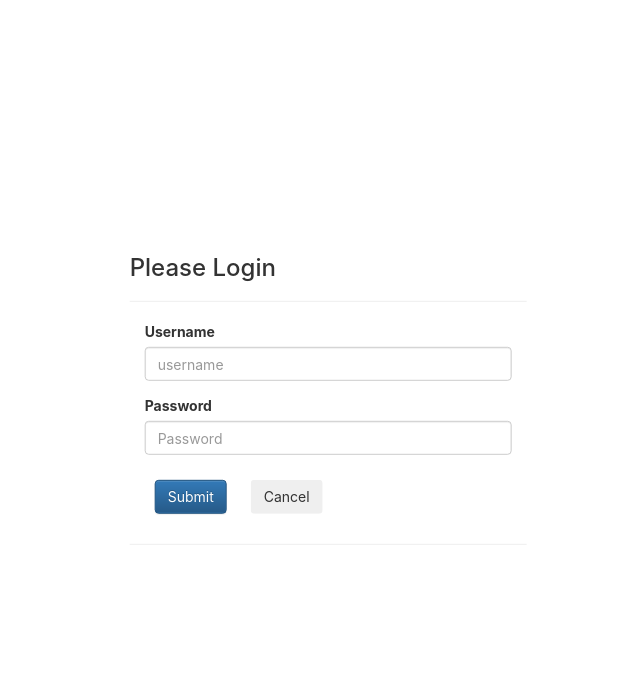
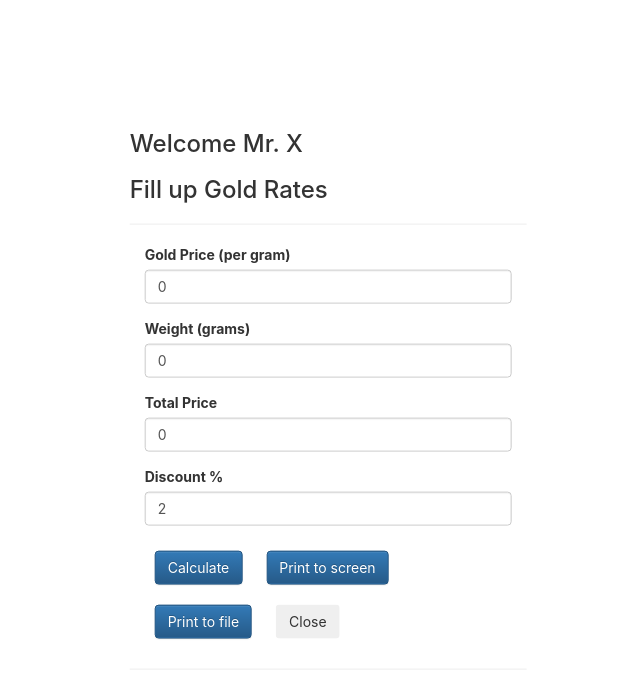
Before and after one commit to niksonnet/React-ReduxSaga-Frontend, a React (Create React App) app: page /estimation in a window 1280 px wide. Shown: the top 678 px of the page, without its empty margins (312-952 px from the left). Built offline with nearby package versions, Linux system fonts and the light colour scheme.

Commit message:
Estimation Component and logic added

```diff
--- a/src/App.js
+++ b/src/App.js
@@ -1,11 +1,12 @@
 import './App.css';
-import Login from './Components/Login/Login';
-
+//import Login from './Components/Login/Login';
+import Estimation from "./Components/Estimation/Estimation";
 
 function App() {
   return (
     <div className="App">
-      <Login></Login>
+      {/* <Login></Login> */}
+      <Estimation></Estimation>
     </div>
   );
 }
--- /dev/null
+++ b/src/Components/Estimation/Estimation.css
@@ -0,0 +1,9 @@
+div.estimate-form {
+  padding: 15px;
+  position: absolute;
+  top: 50%;
+  left: 50%;
+  -ms-transform: translateX(-50%) translateY(-50%);
+  -webkit-transform: translate(-50%, -50%);
+  transform: translate(-50%, -50%);
+}
--- /dev/null
+++ b/src/Components/Estimation/Estimation.js
@@ -0,0 +1,19 @@
+import React from 'react'
+
+
+import "./Estimation.css"
+import EstimateFormContainer from "../../Shared/Controls/Containers/EstimationFormContainer"
+
+function Estimation(props) {
+  return (
+    <div className=" col-md-4 estimate-form">
+      <h3>Welcome Mr. X </h3>
+      <h3>Fill up Gold Rates </h3>
+      <hr />
+      <EstimateFormContainer></EstimateFormContainer>
+      <hr />
+    </div>
+  );
+}
+
+export default Estimation;
--- /dev/null
+++ b/src/Shared/Controls/Containers/EstimationFormContainer.jsx
@@ -0,0 +1,166 @@
+import React, { Component } from 'react';
+
+import Input from '../Input/Input';
+import Button from '../Button/Button';
+
+class EstimateFormContainer extends Component {
+  constructor(props) {
+    super(props);
+
+    this.state = {
+      estimation: {
+        goldPrice: 0,
+        goldWeight: 0,
+        discount: 2,
+        total: 0,
+      },
+    };
+
+    this.handleGoldPrice = this.handleGoldPrice.bind(this);
+    this.handleGoldWeight = this.handleGoldWeight.bind(this);
+    this.handleDiscount = this.handleDiscount.bind(this);
+    // this.handleTotal = this.handleTotal.bind(this);
+
+    this.handleFormSubmit = this.handleFormSubmit.bind(this);
+    this.handleClearForm = this.handleClearForm.bind(this);
+  }
+
+  handleGoldPrice(e) {
+    let value = e.target.value;
+    this.setState(
+      (prevState) => ({
+        estimation: {
+          ...prevState.estimation,
+          goldPrice: value,
+          total: +(prevState.goldPrice * prevState.goldWeight),
+        },
+      }),
+      () => console.log(this.state.estimation)
+    );
+  }
+
+  handleGoldWeight(e) {
+    let value = e.target.value;
+    this.setState(
+      (prevState) => ({
+        estimation: {
+          ...prevState.estimation,
+          goldWeight: value,
+          total: +(prevState.goldPrice * prevState.goldWeight),
+        },
+      }),
+      () => console.log(this.state.estimation)
+    );
+  }
+
+  handleDiscount(e) {
+    let value = e.target.value;
+    this.setState(
+      (prevState) => ({
+        estimation: {
+          ...prevState.estimation,
+          discount: value,
+          total: +(prevState.goldPrice * prevState.goldWeight),
+        },
+      }),
+      () => console.log(this.state.estimation)
+    );
+  }
+
+  handleFormSubmit(e) {
+    e.preventDefault();
+    let estimationData = this.state.estimation;
+
+    // calculate total **
+    this.setState(
+      (prevState) => ({
+        estimation: {
+          ...prevState.estimation,
+          total: +(prevState.goldPrice * prevState.goldWeight),
+        },
+      }),
+      () => console.log(this.state.estimation)
+    );
+  }
+
+  handleClearForm(e) {
+    e.preventDefault();
+    this.setState({
+      estimation: {
+        goldPrice: 0,
+        goldWeight: 0,
+        discount: 2,
+        total: 0,
+      },
+    });
+  }
+
+  render() {
+    return (
+      <form className='container-fluid' onSubmit={this.handleFormSubmit}>
+        <Input
+          type={'text'}
+          title={'Gold Price (per gram)'}
+          name={'goldPrice'}
+          value={this.state.estimation.goldPrice}
+          placeholder={'0.00'}
+          handleChange={this.handleGoldPrice}
+        />{' '}
+        <Input
+          type={'text'}
+          title={'Weight (grams)'}
+          name={'goldWeight'}
+          value={this.state.estimation.goldWeight}
+          placeholder={'0.00'}
+          handleChange={this.handleGoldWeight}
+        />{' '}
+        <Input
+          type={'text'}
+          title={'Total Price'}
+          name={'total'}
+          value={this.state.estimation.total}
+          placeholder={'0.00'}
+          //  handleChange={this.handleTotal}
+        />{' '}
+        <Input
+          type={'text'}
+          title={'Discount %'}
+          name={'discount'}
+          value={this.state.estimation.discount}
+          placeholder={'0.00'}
+          handleChange={this.handleDiscount}
+        />{' '}
+        <Button
+          action={this.handleFormSubmit}
+          type={'primary'}
+          title={'Calculate'}
+          style={buttonStyle}
+        />{' '}
+        <Button
+          action={this.handleClearForm}
+          type={'primary'}
+          title={'Print to screen'}
+          style={buttonStyle}
+        />{' '}
+        <Button
+          action={this.handleClearForm}
+          type={'primary'}
+          title={'Print to file'}
+          style={buttonStyle}
+        />{' '}
+        <Button
+          action={this.handleClearForm}
+          type={'secondary'}
+          title={'Close'}
+          style={buttonStyle}
+        />{' '}
+      </form>
+    );
+  }
+}
+
+const buttonStyle = {
+  margin: '10px 10px 10px 10px',
+};
+
+export default EstimateFormContainer;
```
